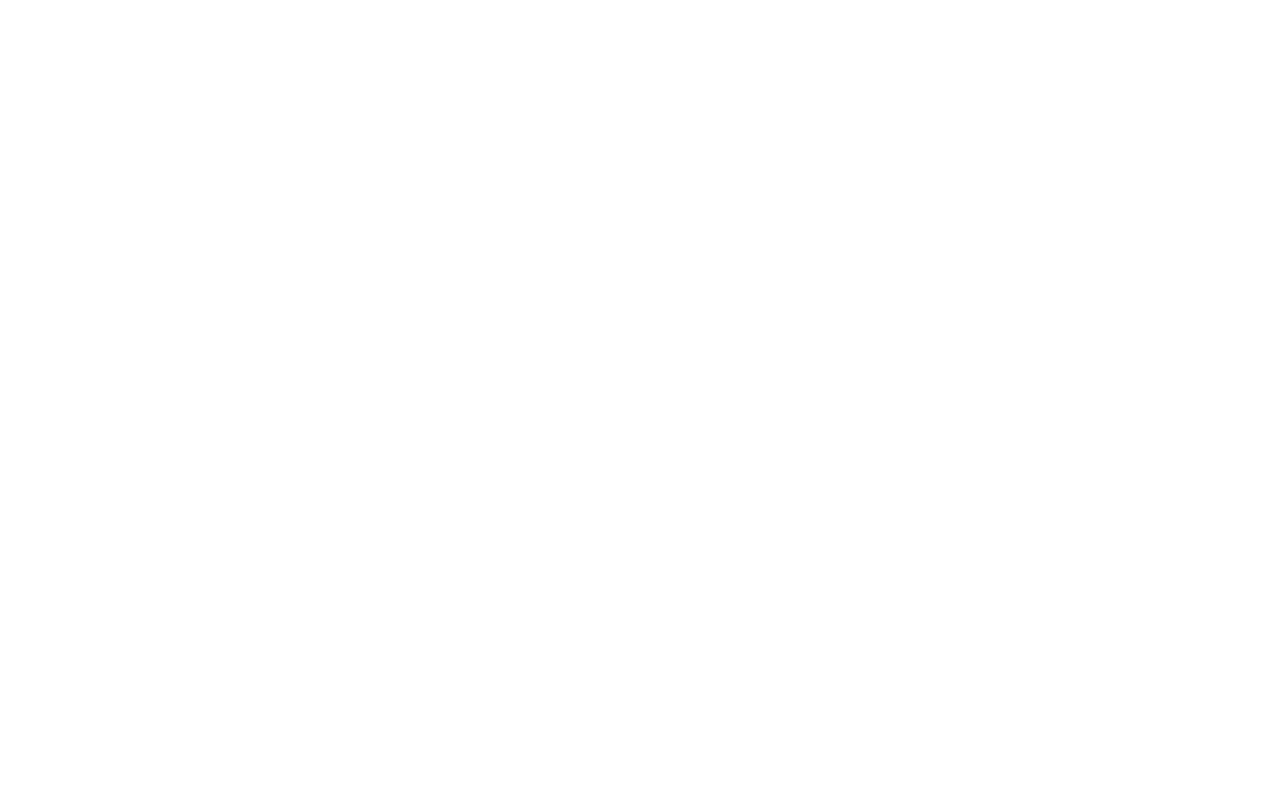
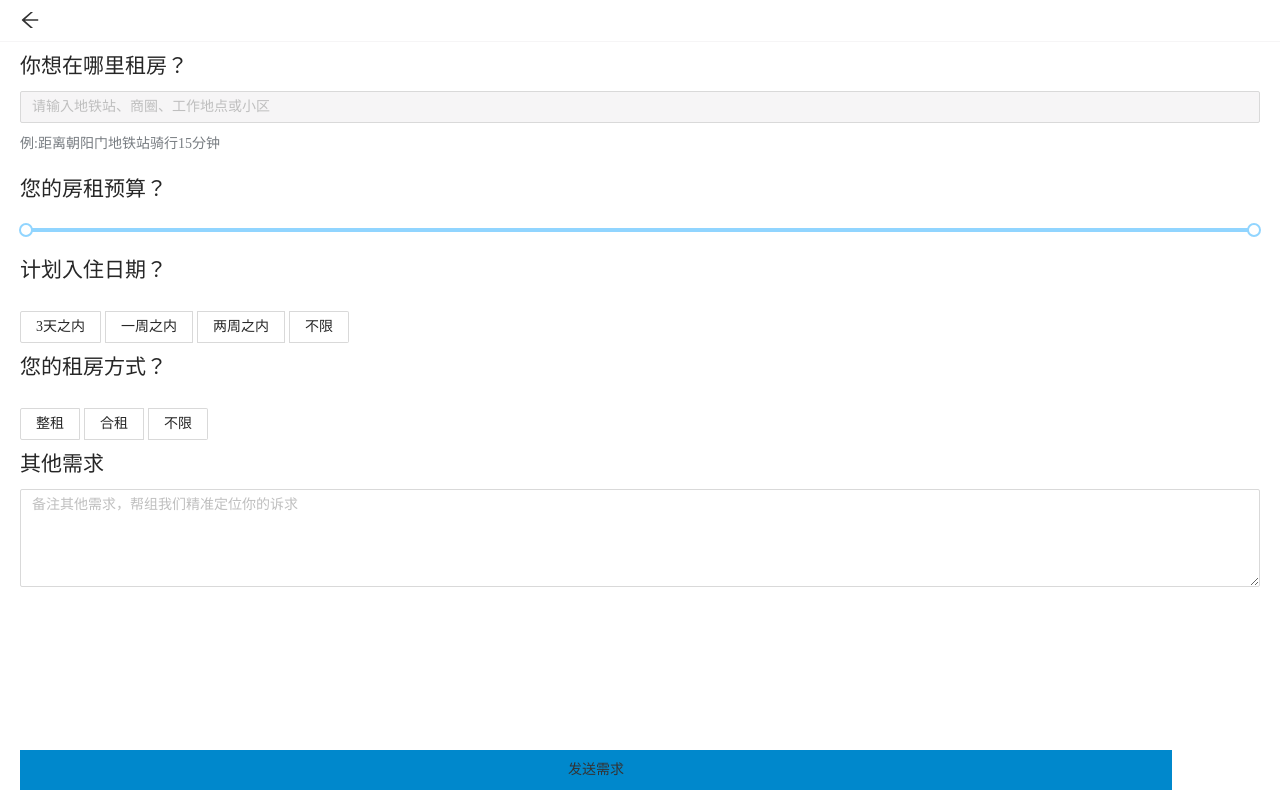
Before and after one commit to ynn1830084621/hkzf-project, a React (Create React App) app in the folder hkzf-mobile/: page /search in a window 1280 px wide. Before the commit this address had no page. Built offline with nearby package versions, Linux system fonts and the light colour scheme.

Commit message:
"搜索条件页面"

```diff
--- a/hkzf-mobile/package.json
+++ b/hkzf-mobile/package.json
@@ -14,6 +14,7 @@
     "react-router-dom": "^6.3.0",
     "react-scripts": "5.0.1",
     "redux": "^4.2.0",
+    "redux-persist": "^6.0.0",
     "sass": "^1.53.0",
     "web-vitals": "^2.1.4"
   },
--- a/hkzf-mobile/src/App.js
+++ b/hkzf-mobile/src/App.js
@@ -8,6 +8,7 @@ import HouseList from './pages/HouseList';
 import Profile from './pages/Profile';
 import Collect from './pages/Collect';
 import Detail from './pages/Detail';
+import Search from './pages/Search';
 
 function App() {
     return (
@@ -23,6 +24,7 @@ function App() {
                 <Route path='/citylist' element={<CityList/>} />
                 <Route path='/collect' element={<Collect/>} />
                 <Route path='/detail/:id' element={<Detail/>} />
+                <Route path='/search' element={<Search/>} />
             </Routes>
         </Router>
         // <div>根组件<Button>按钮</Button> </div>
--- a/hkzf-mobile/src/pages/Collect/index.js
+++ b/hkzf-mobile/src/pages/Collect/index.js
@@ -1,10 +1,27 @@
 import React from 'react';
 import { ArrowLeftOutlined, EnvironmentOutlined, SwapOutlined } from '@ant-design/icons'
 import { useNavigate } from 'react-router-dom'
+import { useSelector } from 'react-redux';
+import { EllipsisOutlined } from '@ant-design/icons'
 import './index.scss'
+import house1 from '../../assets/images/houses/house1.png'
+import house2 from '../../assets/images/houses/house2.png'
+import house3 from '../../assets/images/houses/house3.png'
+import house4 from '../../assets/images/houses/house4.png'
+import house5 from '../../assets/images/houses/house5.png'
+import house6 from '../../assets/images/houses/house6.png'
 
+const houses = [
+    {id: 1, img: house1, size: '合租 4居室 18m^2'  },
+    {id: 2, img: house2, size: '合租 4居室 16m^2'  },
+    {id: 3, img: house3, size: '合租 4居室 14.3m^2'  },
+    {id: 4, img: house4, size: '合租 4居室 18.7m^2'  },
+    {id: 5, img: house5, size: '合租 5居室 16m^2'  },
+    {id: 6, img: house6, size: '合租 4居室 14.9m^2'  },
+]
 function Collect() {
   const navigate = useNavigate()
+  const { housesList } = useSelector(state => state.citys)
   return (
     <div className='collect'>
       <div className='head'>
@@ -29,7 +46,40 @@ function Collect() {
           <span>默认排序</span>
         </div>
       </div>
-            <div className='content'>收藏房源</div>
+      <div className='content'>
+        {
+          houses.map((item, index) => {
+            if(housesList[index].flag === true) {
+              return (
+                <div
+                  className='collect-item'
+                  key={item.id}
+                  onClick={() => {
+                    navigate(`/detail/${item.id}`)
+                  }}
+                >
+                  <div className='collect-title'>
+                    <div className='house-address'>{housesList[index].address}</div>
+                    <div className='house-price'>{housesList[index].price}</div>
+                  </div>
+                  <div className='collect-content'>
+                    <div className='house-img'>
+                      <img src={item.img} alt='' height={100} />
+                    </div>
+                    <div className='house-news'>
+                      <div>{item.size}</div>
+                      <div>房源距泰冯路站步行约381米</div>
+                    </div>
+                  </div>
+                  <span className='more'>
+                    <EllipsisOutlined />
+                  </span>
+                </div>
+              )
+            }
+          })
+        }
+      </div>
     </div>
   )
 }
--- a/hkzf-mobile/src/pages/Collect/index.scss
+++ b/hkzf-mobile/src/pages/Collect/index.scss
@@ -1,7 +1,7 @@
 .collect {
     height: 100%;
     background-color: #F6F5F6;
-    padding: 10px;
+    padding: 10px 20px;
     overflow-y: auto;
     .head {
         display: flex;
@@ -28,27 +28,68 @@
     }
     .nav {
         display: flex;
+        align-items: center;
+        text-align: center;
         .contrast {
-            width: 80%;
-            text-align: center;
+            width: 70%;
+            height: 50px;
             display: flex;
-            padding-left: 20px;
+            align-items: center;
+            background: #ffa;
             .heart {
-                background: #ffa;
-                width: 30%;
+                width: 33%;
             }
             .vehicle {
-                background: #ffa;
-                width: 30%;
+                width: 33%;
             }
             .house {
-                background: #ffa;
-                width: 30%;
+                width: 33%;
             }
         }
         .sort {
-            width: 20%;
+            width: 30%;
             color: rgb(245, 162, 28);
         }
     }
+    .content {
+        padding-top: 10px;
+        .collect-item {
+            background-color: #fff;
+            margin-bottom: 10px;
+            padding: 10px;
+            .collect-title {
+                display: flex;
+                padding-bottom: 10px;
+                font-size: 15px;
+                font-weight: 550;
+
+                .house-address {
+                    width: 70%;
+                }
+
+                .house-price {
+                    width: 30%;
+                }
+            }
+
+            .collect-content {
+                display: flex;
+
+                .house-img {
+                    width: 40%;
+                }
+
+                .house-news {
+                    width: 60%;
+                    padding-left: 15px;
+                }
+            }
+
+            .more {
+                position: relative;
+                left: 300px;
+                font-size: 20px;
+            }
+        }
+    }
 }
--- a/hkzf-mobile/src/pages/Profile/index.js
+++ b/hkzf-mobile/src/pages/Profile/index.js
@@ -13,16 +13,6 @@ import img3 from '../../assets/images/move-house.png'
 import img4 from '../../assets/images/gift.png'
 import service from '../../assets/images/customer-service.png'
 
-
-function Profile() {
-  const navigate = useNavigate()
-  const { collectNum } = useSelector(state => state.citys)
-  const navs = [
-    {id: 1, icon: <HeartOutlined />, icon2: <HeartTwoTone  twoToneColor="#eb2f19" />, text: '收藏', count: collectNum},
-    {id: 2, icon: <EyeOutlined />, text: '足迹'},
-    {id: 3, icon: <FileProtectOutlined />, text: '约看'},
-    {id: 4, icon: <TeamOutlined />, text: '合租'},
-  ]
   const deals = [
     {id: 1, icon: <FileTextOutlined />, text: '合同'},
     {id: 2, icon: <AccountBookOutlined />, text: '账单'},
@@ -36,6 +26,22 @@ function Profile() {
     {id: 3, img: img3, title: '省心搬家', text: '全程搬运,限时61元起 >'},
     {id: 4, img: img4, title: '超值会员店', text: '抢秒杀,屯好货 >'}
   ]
+function Profile() {
+  const navigate = useNavigate()
+  const { housesList } = useSelector(state => state.citys)
+  const getCount = () => (
+    housesList.filter((item) => {
+      return item.flag
+    })
+  )
+  console.log(getCount().length, 'count');
+  const navs = [
+    {id: 1, icon: <HeartOutlined />, icon2: <HeartTwoTone  twoToneColor="#eb2f19" />, text: '收藏', count: getCount().length},
+    {id: 2, icon: <EyeOutlined />, text: '足迹'},
+    {id: 3, icon: <FileProtectOutlined />, text: '约看'},
+    {id: 4, icon: <TeamOutlined />, text: '合租'},
+  ]
+
   return (
     <div className='profile'>
       <div className='header'>
@@ -122,7 +128,6 @@ function Profile() {
       <div className='help'>
         <div className='head'>
           <img src={service} alt='' width={50} />
-          {/* <img src='../../assets/images/customer-service.png' alt='' width={50} height={50} /> */}
           <div className='text'>
             <div className='title'>我的客服服务</div>
             <div className='introduce'>7*24小时为您守候</div>
--- /dev/null
+++ b/hkzf-mobile/src/pages/Search/index.js
@@ -0,0 +1,77 @@
+import React, { useState } from 'react';
+import { useNavigate } from 'react-router-dom'
+import { ArrowLeftOutlined } from '@ant-design/icons'
+import { Input, Slider, InputNumber, Radio  } from 'antd';
+import './index.scss'
+const { TextArea } = Input;
+function Search() {
+  const navigate = useNavigate()
+  const [inputValue, setInputValue] = useState([]);
+
+  const onChange = (newValue) => {
+    console.log(newValue, '2222')
+    setInputValue(newValue);
+  };
+  return (
+    <div className='search'>
+      <div className='back' onClick={() => navigate(-1)}>
+        <ArrowLeftOutlined />
+      </div>
+      <div className='search-content'>
+        <h2>你想在哪里租房？</h2>
+        <Input
+          className='search-input'
+          placeholder="请输入地铁站、商圈、工作地点或小区"
+        />
+        <div className='example'>例:距离朝阳门地铁站骑行15分钟</div>
+        <h2>
+          您的房租预算？
+          <span>
+            {inputValue.length === 0 ? '' : `${inputValue[0]}-${inputValue[1]}元`}
+          </span>
+        </h2>
+        <Slider
+          min={100}
+          max={8000}
+          step={100}
+          range={{
+            draggableTrack: true,
+          }}
+          defaultValue={[0, 8000]}
+          onChange={onChange}
+        />
+        <h2>计划入住日期？</h2>
+        <Radio.Group
+          buttonStyle="solid"
+          style={{
+            marginTop: 16,
+          }}
+        >
+          <Radio.Button value="a">3天之内</Radio.Button>
+          <Radio.Button value="b">一周之内</Radio.Button>
+          <Radio.Button value="c">两周之内</Radio.Button>
+          <Radio.Button value="d">不限</Radio.Button>
+        </Radio.Group>
+        <h2>您的租房方式？</h2>
+        <Radio.Group
+          buttonStyle="solid"
+          style={{
+            marginTop: 16,
+          }}
+        >
+          <Radio.Button value="a">整租</Radio.Button>
+          <Radio.Button value="b">合租</Radio.Button>
+          <Radio.Button value="c">不限</Radio.Button>
+        </Radio.Group>
+        <h2>其他需求</h2>
+        <TextArea
+          rows={4}
+          placeholder="备注其他需求，帮组我们精准定位你的诉求"
+        />
+      </div>
+      <button className='submit'>发送需求</button>
+    </div>
+  )
+}
+
+export default Search
--- /dev/null
+++ b/hkzf-mobile/src/pages/Search/index.scss
@@ -0,0 +1,36 @@
+.search {
+    height: 100%;
+    .back {
+        font-size: 20px;
+        padding: 5px 20px;
+        border-bottom: 1px solid  #F6F5F6;
+    }
+    h2 {
+        padding: 8px 0;
+    }
+    .search-content {
+        padding: 0 20px;
+
+        .search-input {
+            background: #F6F5F6;
+        }
+
+        .example {
+            color:  #787d82;
+            padding: 10px 0;
+        }
+
+        .ant-radio-button-wrapper {
+            margin-right: 5px;
+        }
+    }
+    .submit {
+        background: #08c;
+        border: none;
+        width: 90%;
+        height: 40px;
+        position: absolute;
+        bottom: 10px;
+        margin: 0 20px;
+    }
+}
--- a/hkzf-mobile/src/reducer/citySlice.js
+++ b/hkzf-mobile/src/reducer/citySlice.js
@@ -1,10 +1,11 @@
 import { createSlice } from '@reduxjs/toolkit';
+
 
 export const citySlice = createSlice({
     name: 'citys',
     initialState: {
         city: '上海',
-        collectNum: 0,
+        collectNum: '',
         housesList: [
             {id: 1, address: '桥北·威尼斯水城', price: '￥1339/月', flag: false  },
             {id: 2, address: '泰山街道·荣盛景秀澜山', price: '￥1160/月', flag: false  },
@@ -18,9 +19,6 @@ export const citySlice = createSlice({
         changeCity: (state, action) => {
             state.city = action.payload
         },
-        addCount: state => {
-            state.collectNum += 1
-        },
         changeFlag: (state, action) => {
             console.log(action, 'action')
             state.housesList.map(item => {
@@ -32,5 +30,5 @@ export const citySlice = createSlice({
     }
 })
 
-export const { changeCity, addCount, changeFlag } = citySlice.actions
+export const { changeCity, changeFlag } = citySlice.actions
 export default citySlice.reducer
```
Also changed, not shown: hkzf-mobile/src/pages/Detail/index.js (+3 -4 lines), hkzf-mobile/src/pages/HouseList/index.js (+29 -11 lines), 1 other file (tests, documents, lock files or other folders). Lines whose indentation alone changed are shown as unchanged.
